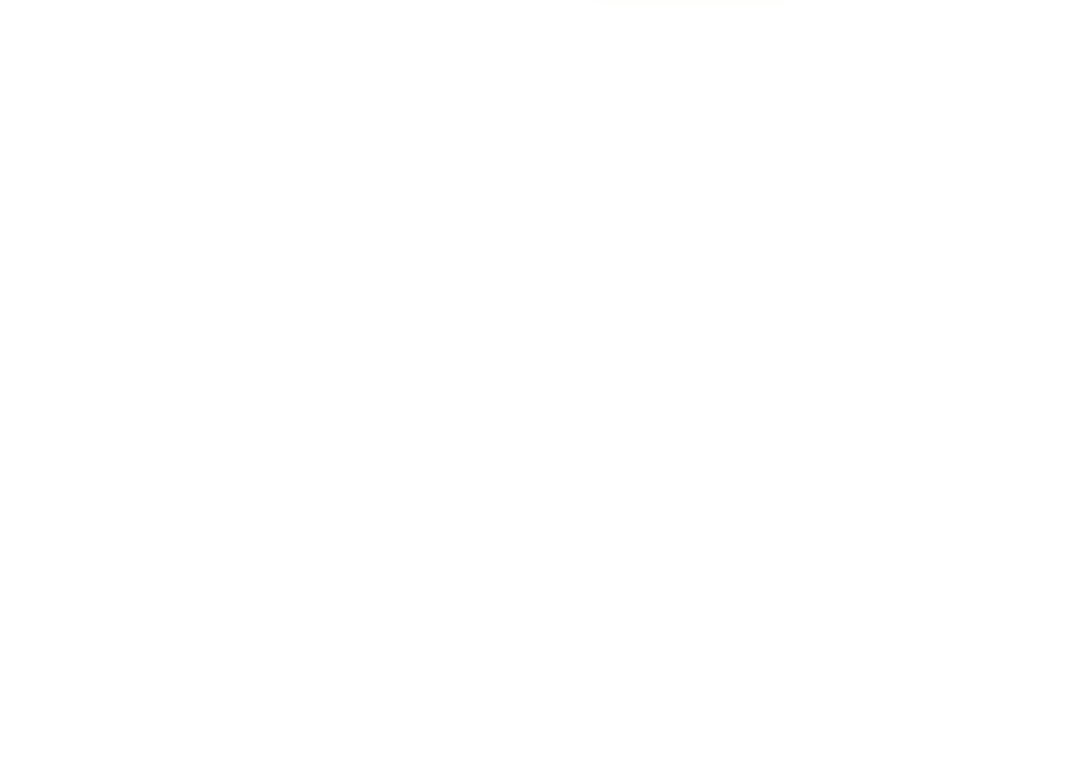
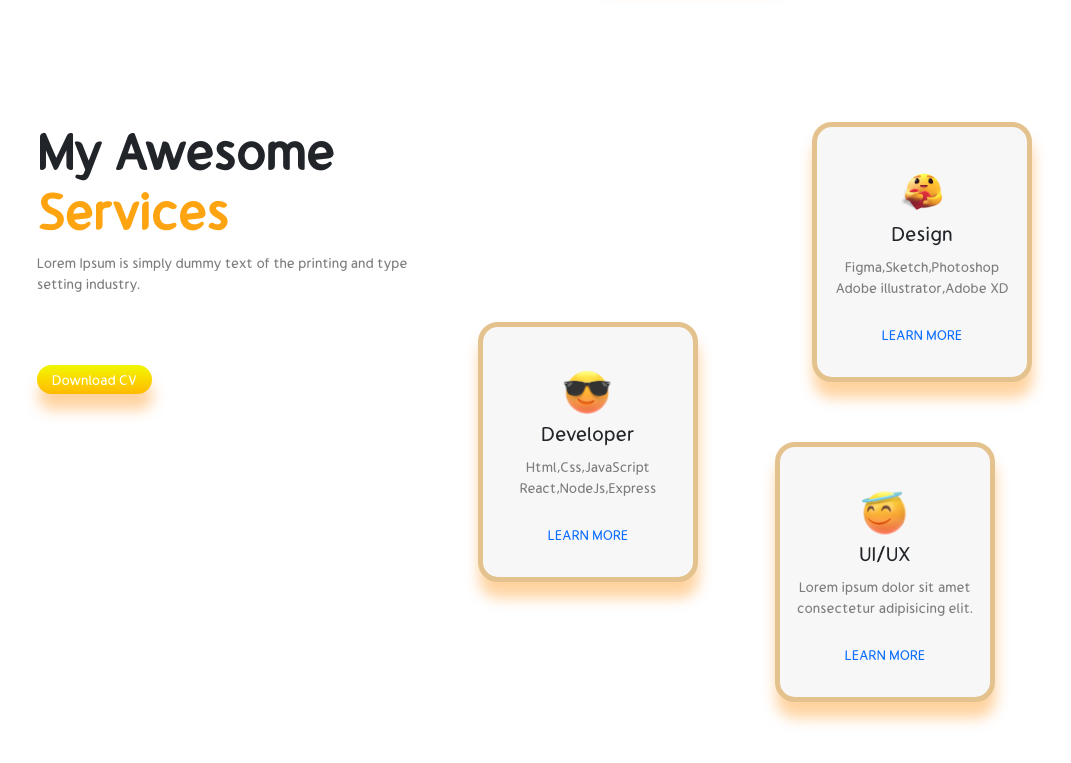
Before and after one commit to Mamun13/react-personal-portfolio, a React (Create React App) app: page / in a window 1280 px wide. Shown: the part 567-1330 px from the top of the page, without its empty margins (48-1119 px from the left). Before the commit the page ends 800 px from the top, so only its background shows below. Built offline with nearby package versions, Linux system fonts and the light colour scheme.

Commit message:
Service-part

```diff
--- a/src/App.js
+++ b/src/App.js
@@ -1,13 +1,14 @@
 import React from 'react';
 import Banner from './components/Banner';
 import Navbar from './components/Navbar';
+import Services from './components/Services';
 
 const App = () => {
   return (
     <>
       <Navbar />
       <Banner />
-
+      <Services />
     </>
   )
 }
--- a/src/components/Banner.css
+++ b/src/components/Banner.css
@@ -4,7 +4,7 @@
 }
 #banner{
     padding-top: 140px;
-    padding-bottom: 50px;
+    padding-bottom: 100px;
 }
 .container .title{
     text-transform: uppercase;
--- a/src/components/Banner.jsx
+++ b/src/components/Banner.jsx
@@ -30,8 +30,7 @@
                   <img src={Vector2} className="img-two " />
                   <img src={Boy} className="img-three " />
                   <img src={Glassesimoji} className="gimoji"/>
-
-                  <div style={{top:'-8%', left:'55%'}}>
+                  <div style={{top:'-10%', left:'55%'}}>
                     <FloatingDiv image={Crown} txt1="Web"  txt2="Developer"  />
                   </div>
                   <div style={{top:'14.1rem', left:'0rem'}}>
--- /dev/null
+++ b/src/components/Services.css
@@ -0,0 +1,158 @@
+*{
+    padding: 0px;
+    margin: 0px;
+}
+#services{
+    padding-top: 20px;
+    padding-bottom: 100px;
+}
+#services .services-text{
+    font-size: 50px;
+    text-transform: capitalize;
+    font-weight: 600;
+}
+#services .services-text span{
+    font-size: 50px;
+    text-transform: capitalize;
+    font-weight: 600;
+    color: #FFA411;
+}
+ #services .serv-text{
+    font-size: 14px;
+    font-weight: 300;
+    color: rgb(125, 124, 124);
+    padding-bottom: 40px;
+ }
+ #services .services-button{
+    background-image: linear-gradient(to top, #ffba00, #fdc900, #fad800, #f5e800, #eef705);
+    border: 2px solid linear-gradient(to top, #ffba00, #fdc900, #fad800, #f5e800, #eef705);
+    color: white;
+    text-transform: capitalize;
+    padding: 4px 15px;
+    margin-top: 11px;
+    border-radius: 16px;
+    font-size: 14px;
+    margin-bottom: 100px;
+    border: none;
+    box-shadow: 1px 16px 14px #ff88005f;
+    transition: all linear 0.4s;
+}
+#services .services-button:hover{
+    background: white;
+    border: 1px solid #ffba00;
+    color: #ffba00;
+}
+#services .bg-full{
+    background: red;
+}
+#services .step-one{
+    position: relative;
+    background: #f7f7f7;
+    width: 220px;
+    height: 260px;
+    padding-left: 100px;
+    padding-right: 50px;
+    margin-top: 200px;
+    border-radius: 20px;
+    border: 5px solid #E4C28D;
+    box-shadow: 1px 16px 14px #ff88005f;
+}
+#services .step-one{
+    /* position: absolute; */
+    left: -10%;
+    top: 10%;
+}
+#services .step-one img{
+    height: 60px;
+    margin-top: 35px;
+}
+#services .step-one .skills{
+    font-size: 14px;
+    color: rgb(125, 124, 124);
+}
+#services .step-one .link{
+    margin-bottom:100px;
+}
+#services .step-one .link{
+    font-size: 14px;
+    /* font-family: sans-serif; */
+    text-transform: uppercase;
+    font-weight: 500;
+    padding: 5px 10px;
+    border-radius: 10px;
+    transition: all linear 0.3s;
+}
+#services .step-one .link:hover{
+    background: white;
+    box-shadow: 1px 16px 14px #5c5b5b5f;
+}
+
+#services .step-two .upper-one{
+    background: #f7f7f7;
+    width: 220px;
+    height: 260px;
+    padding-left: 50px;
+    padding-right: 50px;
+    margin-right: 60px;
+    border-radius: 20px;
+    border: 5px solid #E4C28D;
+    box-shadow: 1px 16px 14px #ff88005f;
+}
+#services .step-two .upper-one img{
+    height: 60px;
+    margin-top: 35px;
+}
+#services .step-two .upper-one .skills{
+    font-size: 14px;
+    color: rgb(125, 124, 124);
+}
+#services .step-two .upper-one .link{
+    font-size: 14px;
+    /* font-family: sans-serif; */
+    text-transform: uppercase;
+    font-weight: 500;
+    padding: 5px 10px;
+    border-radius: 10px;
+     transition: all linear 0.3s;
+}
+#services .step-two .upper-one .link:hover{
+    background: white;
+    box-shadow: 1px 16px 14px #5c5b5b5f;
+}
+
+#services .step-two .lower-one{
+    position: relative;
+    background: #f7f7f7;
+    width: 220px;
+    height: 260px;
+    padding-left: 50px;
+    padding-right: 50px;
+    margin-right: 60px;
+    margin-top: 60px;
+    border-radius: 20px;
+    border: 5px solid #E4C28D;
+    box-shadow: 1px 16px 14px #ff88005f;
+}
+#services .step-two .lower-one{
+    left: -13%;
+}
+#services .step-two .lower-one img{
+    height: 60px;
+    margin-top: 35px;
+}
+#services .step-two .lower-one .skills{
+    font-size: 14px;
+    color: rgb(125, 124, 124);
+}
+#services .step-two .lower-one .link{
+    font-size: 14px;
+    /* font-family: sans-serif; */
+    text-transform: uppercase;
+    font-weight: 500;
+    padding: 5px 10px;
+    border-radius: 10px;
+     transition: all linear 0.3s;
+}
+#services .step-two .lower-one .link:hover{
+    background: white;
+}
--- /dev/null
+++ b/src/components/Services.jsx
@@ -0,0 +1,62 @@
+import React from 'react'
+import "./Services.css";
+import Glasses from "../img/glasses.png";
+import Heart from "../img/heartemoji.png";
+import Humble from "../img/humble.png";
+
+function Services() {
+  return (
+    <section id='services'>
+        <div className="container">
+            <div className="row">
+                <div className="col-lg-6">
+                    <h2 className='services-text'>my awesome <br/><span>services</span> </h2>
+                    <p className='serv-text'>Lorem Ipsum is simply dummy text of the printing and type<br />setting industry.</p>
+                    <button className='services-button'>Download CV</button>
+                </div>
+                <div className="col-lg-3 step-one text-center p-0">
+                    <img src={Glasses} alt="" />
+                    <h6 className=''>Developer</h6>
+                    <p className="skills">Html,Css,JavaScript<br/>React,NodeJs,Express</p>
+                    <a href="#" className='link'>learn more</a>
+                </div>
+                <div className="col-lg-3 step-two text-center  p-0">
+                    <div className="upper-one text-center p-0">
+                        <img src={Heart} alt="" />
+                        <h6 className=''>Design</h6>
+                        <p className="skills">Figma,Sketch,Photoshop<br/>Adobe illustrator,Adobe XD</p>
+                        <a href="#" className='link'>learn more</a>
+                    </div>
+                    <div className="lower-one text-center p-0">
+                        <img src={Humble} alt="" />
+                        <h6 className=''>UI/UX</h6>
+                        <p className="skills">Lorem ipsum dolor sit amet consectetur adipisicing elit. </p>
+                        <a href="#" className='link'>learn more</a>
+                    </div>
+
+                </div>
+            </div>
+        </div>
+    </section>
+  )
+}
+
+export default Services;
+
+
+
+// // <div className="col-lg-3 ">
+
+// <div className="step1">
+// gakjba
+// </div>
+// {/* <img src={Glasses} alt="" />
+// <h6 className=''>Developer</h6>
+// <p className="skills">Html,Css,JavaScript<br/>React,NodeJs,Express</p>
+// <a href="#" className='link'>learn more</a> */}
+// </div>
+// <div className="col-lg-3 ">
+// <div className="step2">
+// gakjba
+// </div>
+// </div>
```
